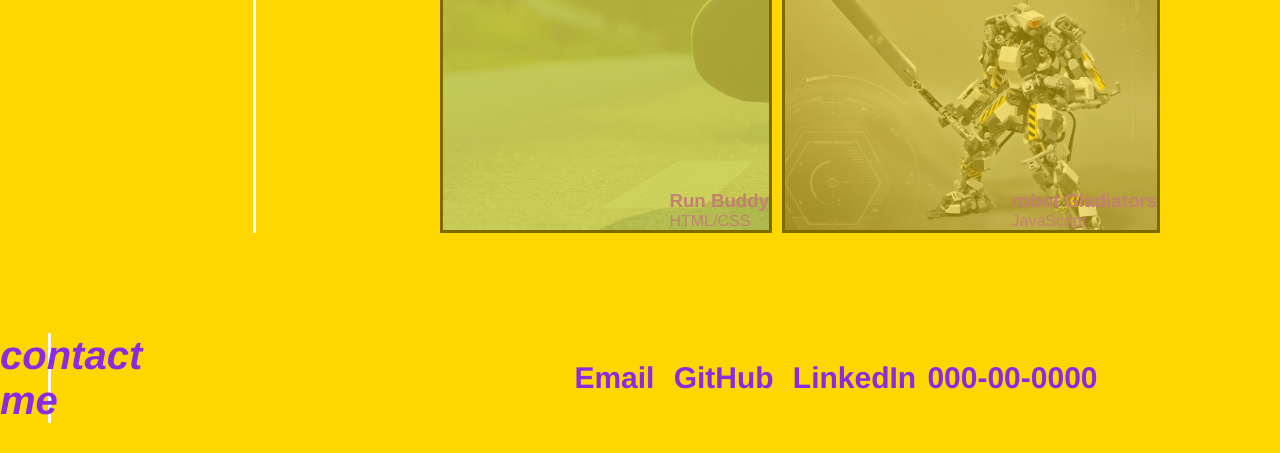
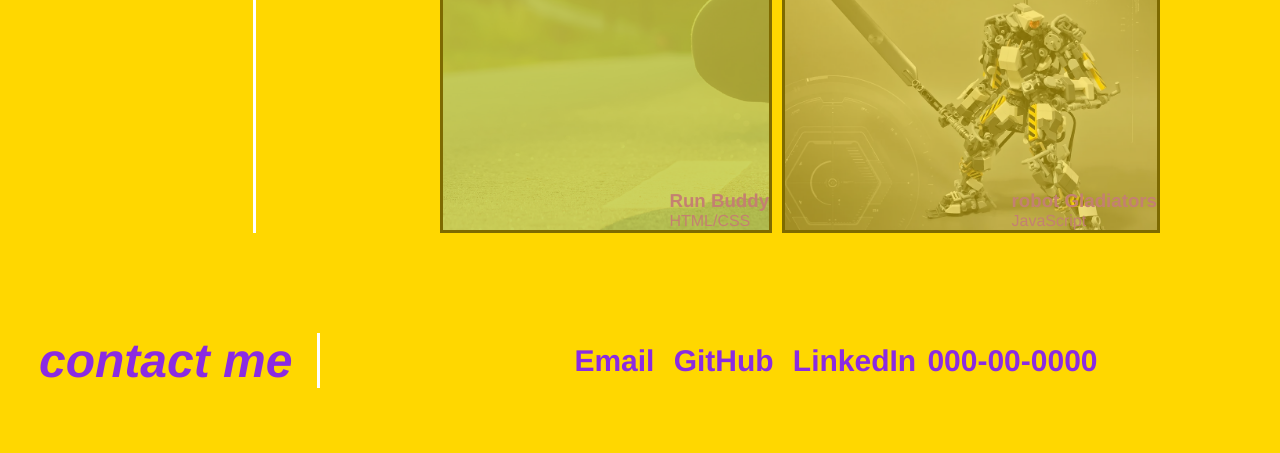
Before and after one commit to goforward-z/Professional-Portfolio, a plain HTML site: page index.html in a window 1280 px wide. Shown: the part 1059-1512 px from the top of the page. After the commit the page ends 1477 px from the top, so only its background shows below. Drawn offline with Linux system fonts and the light colour scheme.

Commit message:
updated css in contact-me section

```diff
--- a/assets/css/style.css
+++ b/assets/css/style.css
@@ -198,3 +198,15 @@ header nav{
         padding: 8px;
         font-weight: bold;
     }
+    .title-3{
+        font-size: 48px;
+        margin-left: 39px;
+        border-right: 3px solid white;
+        padding-right: 25px;
+        font-style: italic;
+    }
+
+    footer ul li a:hover{
+        background: white;
+        border-radius: 50%;
+    }
--- a/index.html
+++ b/index.html
@@ -82,7 +82,7 @@
         <!--contact info start-->
         <footer id="contact-me">
             <div>
-                <h2 class="title">contact me</h2>
+                <h2 class="title-3">contact me</h2>
             </div>
             <div class="content-wrapper">
               <div id="contact-list">
```
